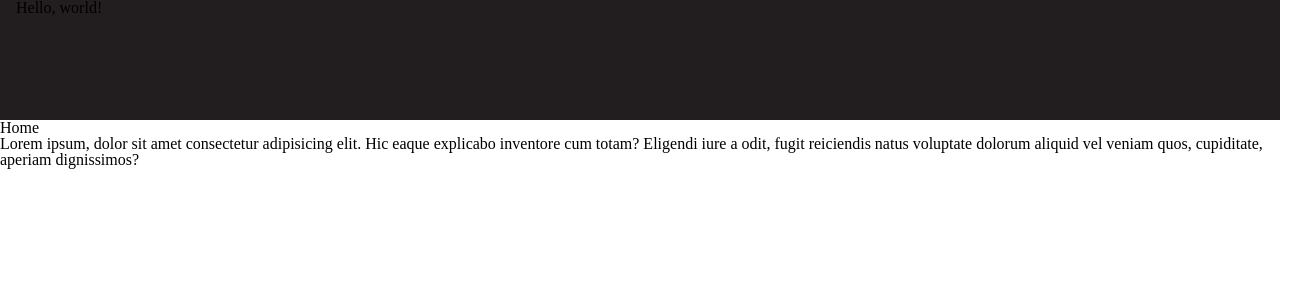
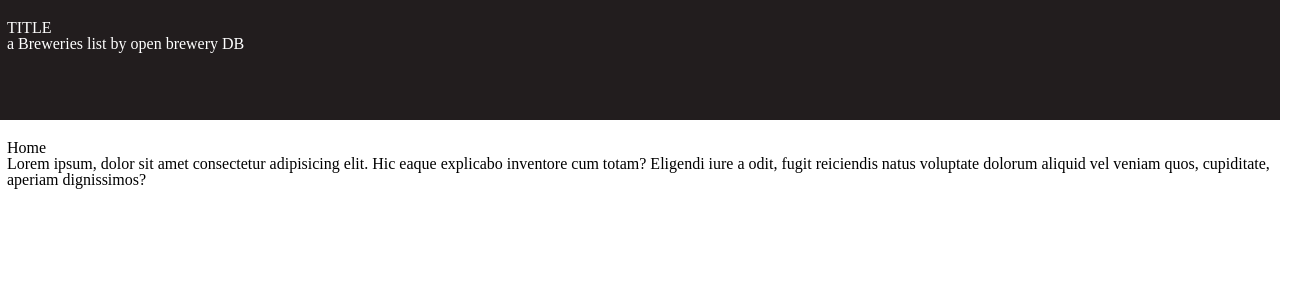
Before and after one commit to chaordic/desafio-frontend, a Next.js app: page / in a window 1280 px wide. Shown: the top 300 px of the page, 1310 px wide, since content can reach past the window. Built offline with nearby package versions, Linux system fonts and the light colour scheme.

Commit message:
estilizando header e padronizando page

```diff
--- a/src/components/Header.js
+++ b/src/components/Header.js
@@ -4,13 +4,14 @@ import { Grid, Row, Col } from 'react-flexbox-grid/dist/react-flexbox-grid';
 const Header = () => {
   return (
     <header>
-      <Grid fluid>
-        <Row>
-          <Col xs={6} md={3}>
-            Hello, world!
-          </Col>
-        </Row>
-      </Grid>
+        <div className="container">
+            <Row start="xs">
+                <h1>TITLE</h1>
+            </Row>
+            <Row start="xs">
+                <p>a Breweries list by open brewery DB</p>
+            </Row>
+      </div>
     </header>
   );
 };
--- a/src/components/Layout.js
+++ b/src/components/Layout.js
@@ -1,12 +1,17 @@
 import React from 'react';
 import Header from './Header';
+import { Row } from 'react-flexbox-grid/dist/react-flexbox-grid';
 
 const Layout = ({ children }) => {
   return (
-    <div>
+    <>
       <Header />
-      {children}
-    </div>
+      <div className="container">
+      <Row start="xs">
+        {children}
+      </ Row>
+      </div>
+    </>
   );
 };
 
--- a/src/pages/index.js
+++ b/src/pages/index.js
@@ -4,7 +4,7 @@ import Layout from '../components/Layout';
 const Index = () => {
   return (
     <Layout>
-      <div className="test">
+      <div>
           <h1>Home</h1>
           <p>Lorem ipsum, dolor sit amet consectetur adipisicing elit. Hic
             eaque explicabo inventore cum totam? Eligendi iure a odit, fugit reiciendis natus voluptate dolorum aliquid vel veniam quos, cupiditate, aperiam dignissimos?</p>
--- /dev/null
+++ b/src/style/core/page.scss
@@ -0,0 +1,13 @@
+.container {
+    padding: 20px 15px 0 15px;
+    max-width: 1280px;
+    margin: 0 auto;
+    width: 100%;
+}
+
+.header-container {
+    padding: 20px 0 0 0;
+    max-width: 1280px;
+    margin: 0 auto;
+    width: 100%;
+}
--- a/src/style/page/header.scss
+++ b/src/style/page/header.scss
@@ -1,4 +1,5 @@
 header {
     height: 15vh;
     background: #221d1e;
+    color: #fff;
 }
--- a/src/style/style.scss
+++ b/src/style/style.scss
@@ -1,6 +1,7 @@
 //CORE LAYOUT
+@import 'core/variables';
 @import 'core/reset';
-@import 'core/variables';
+@import 'core/page';
 
 //PAGE STYLES
 
```
